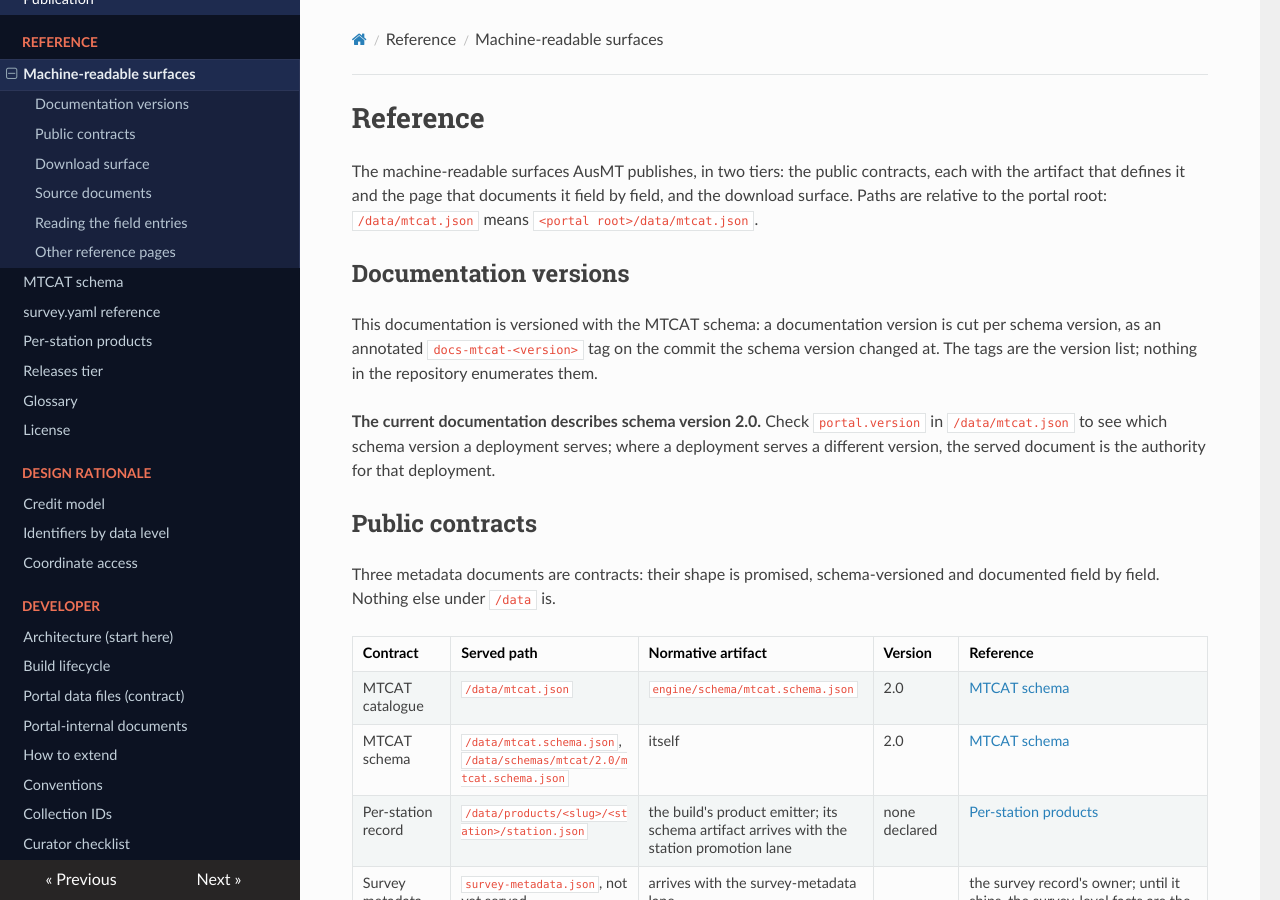
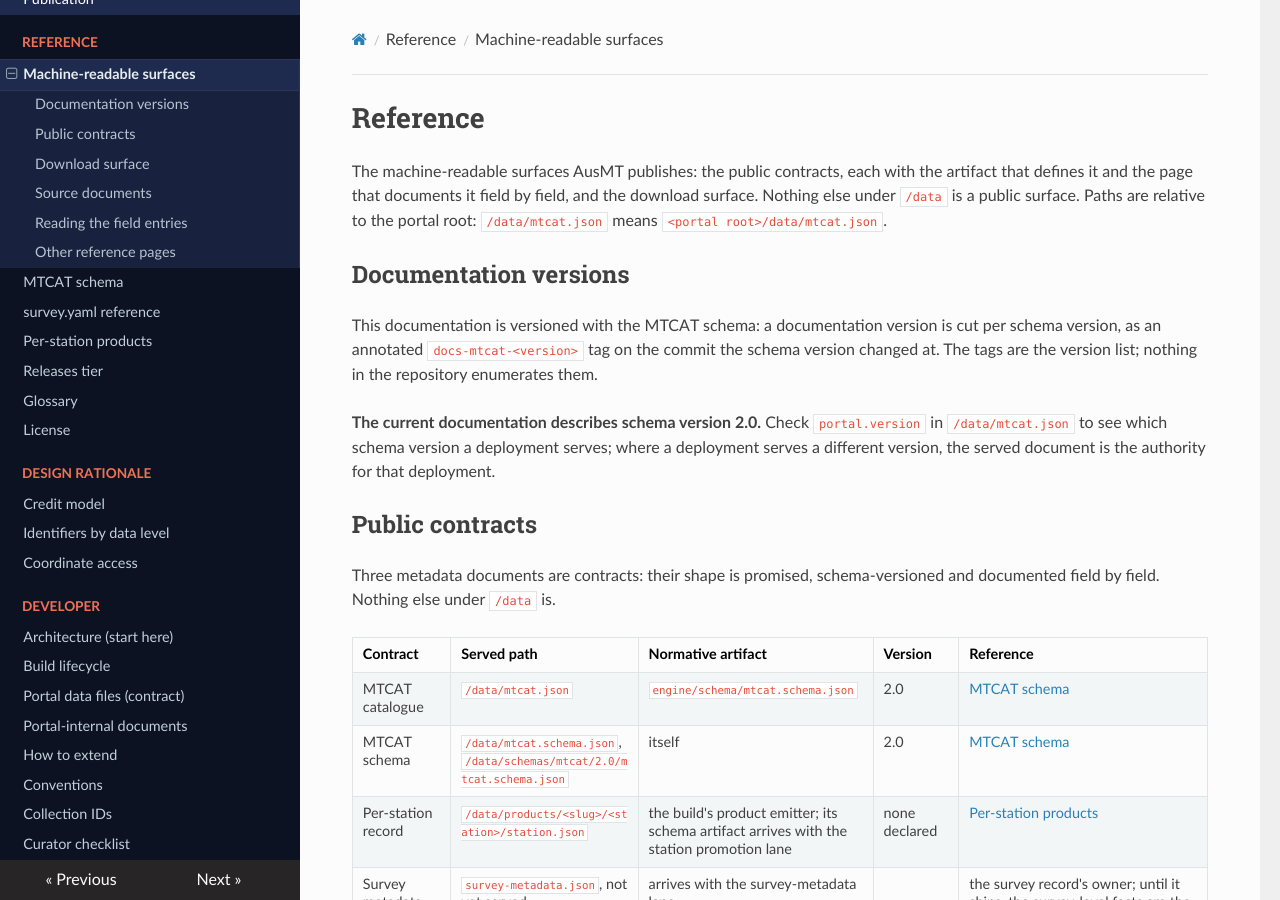
Before and after one commit to bvkay/ausmt, an MkDocs documentation site: the page built from docs/docs/reference/index.md, in a window 1280 px wide and 900 px high. Built offline with MkDocs 1.6.1, drawn with Linux system fonts in a browser that asks for light colours; nearby versions of some CDN libraries.

Commit message:
docs: three review minors - the reference intro drops the tier count, the build-lifecycle sidecar sentence reads, and the withheld marker is named on station.json
Closes the review's one-line prose findings on the follow-up: the Reference
intro no longer counts tiers (the contracts and the download surface are the
published surfaces; nothing else under /data is public); the build-lifecycle
step-7 sentence gains its missing relative pronoun; the tool-integration
withheld note names station.json as the document that carries withheld: true,
so a reader does not look for the key in mtcat.json (and its run-in bold is
demoted to a plain sentence). mkdocs --strict with anchor gating, both ruff
lanes, contract and gen_config checks, and the portal suite are green.

```diff
--- a/docs/docs/reference/index.md
+++ b/docs/docs/reference/index.md
@@ -1,7 +1,8 @@
 # Reference
 
-The machine-readable surfaces AusMT publishes, in two tiers: the public contracts, each with the
-artifact that defines it and the page that documents it field by field, and the download surface.
+The machine-readable surfaces AusMT publishes: the public contracts, each with the artifact that
+defines it and the page that documents it field by field, and the download surface. Nothing else
+under `/data` is a public surface.
 Paths are relative to the portal root: `/data/mtcat.json` means `<portal root>/data/mtcat.json`.
 
 ## Documentation versions
```
Also changed, not shown: docs/docs/developer/build-lifecycle.md (+1 -1 lines), docs/docs/interoperability/tool-integration.md (+2 -2 lines).
